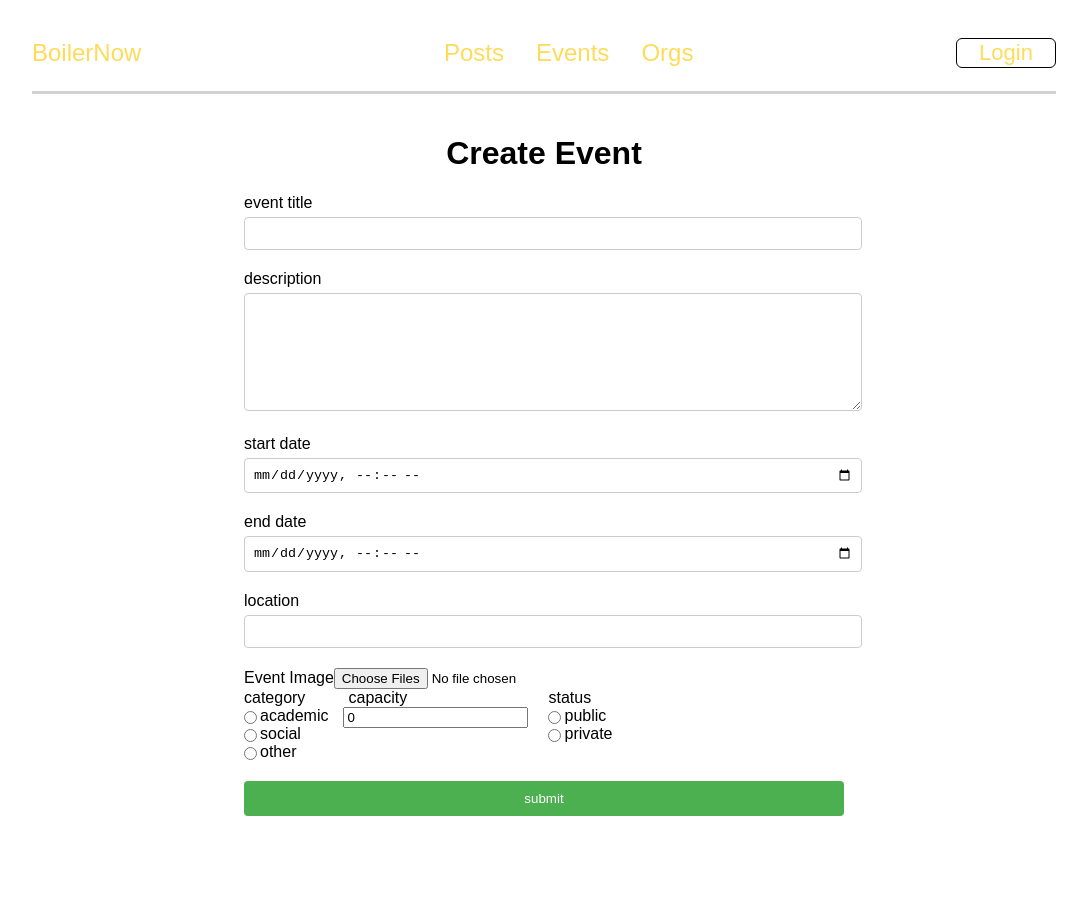
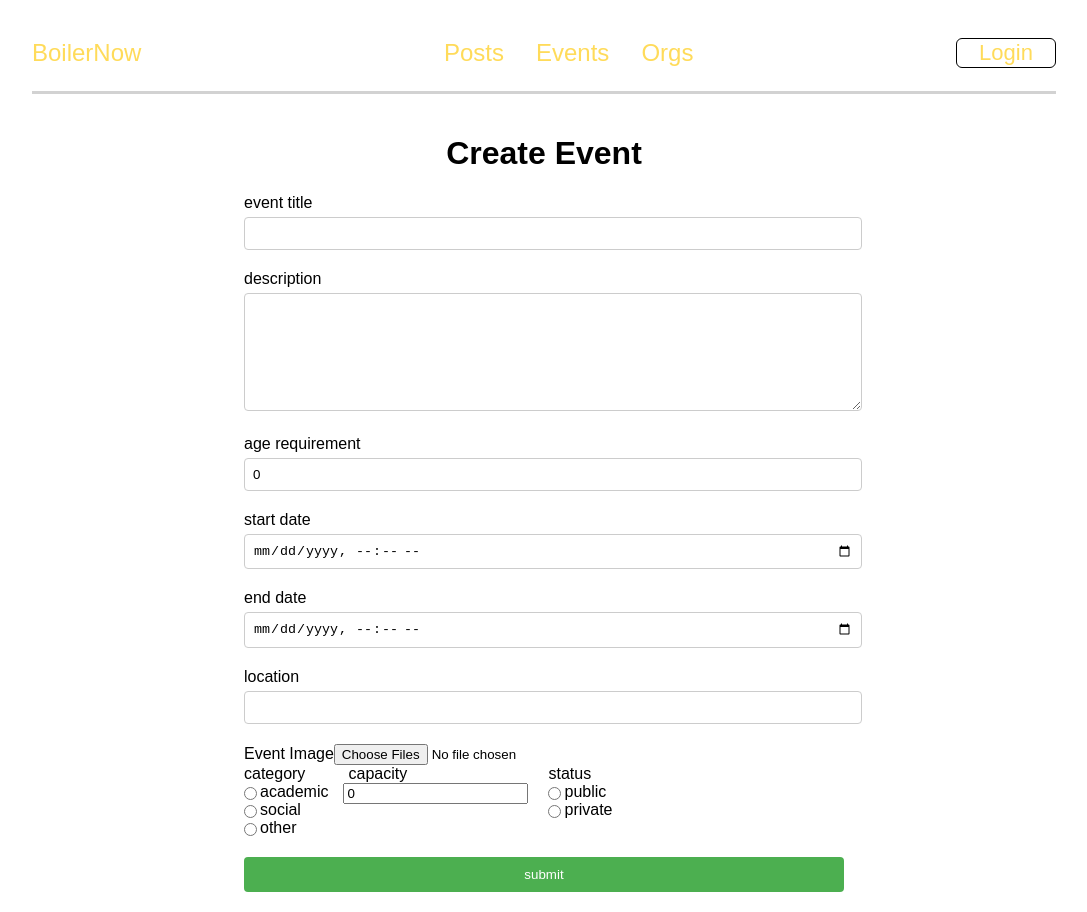
Before and after one commit to peterzong0731/BoilerNow, a React (Create React App) app in the folder client/: page /create-event in a window 1280 px wide. Shown: the whole page, without its empty margins (96-1183 px from the left). Before the commit the page ends 836 px from the top, so only its background shows below. Built offline with nearby package versions, Linux system fonts and the light colour scheme; a web font is replaced by a local one.

Commit message:
age requirement

```diff
--- a/client/src/components/CreateEventForm.js
+++ b/client/src/components/CreateEventForm.js
@@ -17,6 +17,7 @@ function CreateEventForm() {
     capacity: 0,
     status: '',
     visibility: "Public",
+    ageRequirement: 0,
     createdBy: userId,
     createdByName: userName,
     usersInterested: [],
@@ -85,6 +86,15 @@ function CreateEventForm() {
           <textarea
             name="description"
             value={eventData.description}
+            onChange={handleInputChange}
+          />
+        </label>
+        <label>
+          age requirement
+          <input
+            type="text"
+            name="ageRequirement"
+            value={eventData.ageRequirement}
             onChange={handleInputChange}
           />
         </label>
--- a/client/src/components/Event.js
+++ b/client/src/components/Event.js
@@ -14,7 +14,9 @@ function Event() {
   const [title, setTitle] = useState('')
   const [location, setLocation] = useState('')
   const [capacity, setCapacity] = useState(0)
+  const [ageRequirement, setAgeRequirement] = useState(0);
   const [status, setStatus] = useState('')
+  const [userAge, setUserAge] = useState(0);
   const [usersInterested, setUsersInterested] = useState([])
   const [eventCreatedByUser, setEventCreatedByUser] = useState({})
   const [hasJoined, setHasJoined] = useState(false);
@@ -40,11 +42,20 @@ function Event() {
   }
 
   useEffect(() => {
+    async function fetchUser() {
+      try {
+        var userId = localStorage.getItem('user');
+        const userResponse = await axios.get(`http://localhost:8000/user/${userId}`);
+        setUserAge(userResponse.data.age);
+      } catch (error) {
+        console.log(error);
+      }
+    }
     async function fetchEvent() {
       try {
           const response = await axios.get(`http://localhost:8000/events/${id}`);
           console.log(response.data)
-          const { _id, title, description, category, location, eventStartDatetime, eventEndDatetime,
+          const { _id, title, description, category, location, ageRequirement, eventStartDatetime, eventEndDatetime,
           capacity, usersInterested, status, belongsToOrg, createdBy, createdDatetime, comments, images} = response.data;
 
           const userOfEvent = await axios.get(`http://localhost:8000/user/${createdBy}`);
@@ -56,6 +67,7 @@ function Event() {
           setDateRange(formatDateRange(eventStartDatetime, eventEndDatetime))
           setTitle(title)
           setLocation(location)
+          setAgeRequirement(ageRequirement)
           setCapacity(capacity)
           setStatus(status)
           setUsersInterested(usersInterested)
@@ -71,6 +83,7 @@ function Event() {
         console.error(error);
       }
     }
+    fetchUser();
     fetchEvent();
   }, [id]);
 
@@ -118,7 +131,11 @@ function Event() {
             <button className="event-unregister-button" onClick={handleUnregister}>Unregister</button>
           </>
         ) : (
-          <button className="event-join-button" onClick={handleJoin}>Join</button>
+          (userAge >= ageRequirement) ? (
+            <button className="event-join-button" onClick={handleJoin}>Join</button>
+          ) : (
+            <button className="event-join-button-disabled" disabled>Not old enough</button>
+          )
         )
       ) : (
         <button className="event-join-button-disabled" disabled>Log in to join</button>
```
